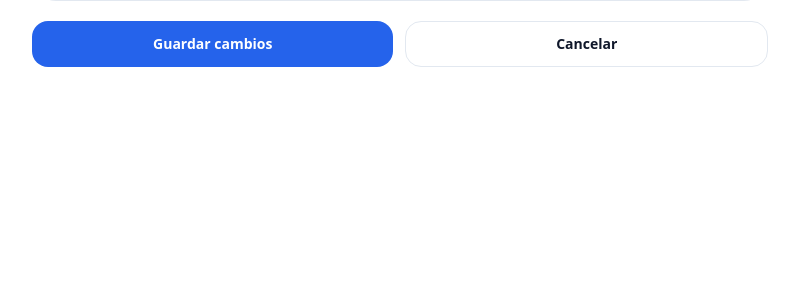
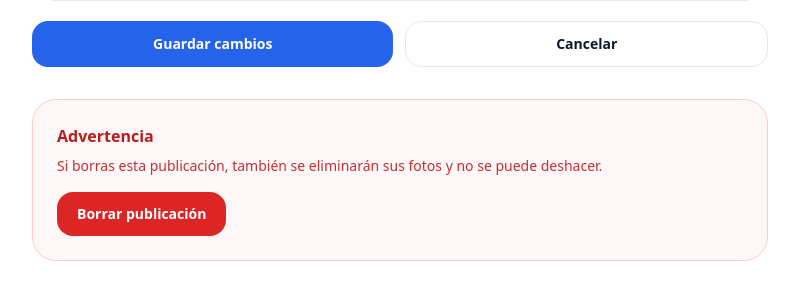
Before and after one commit to SimonCastroV/CARVRUUM, a Django app: page /cars/5/edit/ in a window 1280 px wide. Shown: the part 866-1167 px from the top of the page, without its empty margins (240-1039 px from the left). Before the commit the page ends 933 px from the top, so only its background shows below. Run offline with Django 5.2, Linux system fonts and the light colour scheme; a user stored in the database is signed in; data comes from the database, SQL or seed files in the repository; both versions use the stored data as it was after the commit; some libraries are stand-ins or nearby versions.

Commit message:
FR Delete publication

```diff
--- a/account/templates/account/car_edit.html
+++ b/account/templates/account/car_edit.html
@@ -63,6 +63,23 @@
     </div>
   </form>
 
+  <div class="mt-8 rounded-3xl border border-red-200 bg-red-50/60 p-6 dark:border-red-900/40 dark:bg-red-950/20">
+    <h2 class="text-base font-semibold text-red-700 dark:text-red-300">Advertencia</h2>
+    <p class="mt-2 text-sm text-red-700/90 dark:text-red-300/90">
+      Si borras esta publicación, también se eliminarán sus fotos y no se puede deshacer.
+    </p>
+
+    <form method="post" action="{% url 'cars:car_delete' car.id %}" class="mt-4">
+      {% csrf_token %}
+      <button
+        type="submit"
+        class="rounded-2xl bg-red-600 px-5 py-3 text-sm font-semibold text-white hover:bg-red-700"
+        onclick="return confirm('¿Seguro que quieres borrar esta publicación? Esta acción no se puede deshacer.');">
+        Borrar publicación
+      </button>
+    </form>
+  </div>
+
   <style>
     input, textarea, select {
       width: 100%;
--- a/cars/urls.py
+++ b/cars/urls.py
@@ -8,5 +8,6 @@ urlpatterns = [
     path("new/", views.car_create, name="car_create"),
     path("<int:car_id>/", views.car_detail, name="car_detail"),
     path("<int:car_id>/edit/", views.car_edit, name="car_edit"),
+    path("<int:car_id>/delete/", views.car_delete, name="car_delete"),
     path("<int:car_id>/favorite/", views.toggle_favorite, name="toggle_favorite"),
 ]
--- a/cars/views.py
+++ b/cars/views.py
@@ -184,3 +184,13 @@ def car_edit(request, car_id: int):
         "car": car,
         "car_form": car_form,
     })
+
+
+@login_required
+def car_delete(request, car_id: int):
+    if request.method != "POST":
+        return HttpResponseNotAllowed(["POST"])
+
+    car = get_object_or_404(Car, id=car_id, owner=request.user)
+    car.delete()
+    return redirect("/cars/")
```
Also changed, not shown: db.sqlite3.
